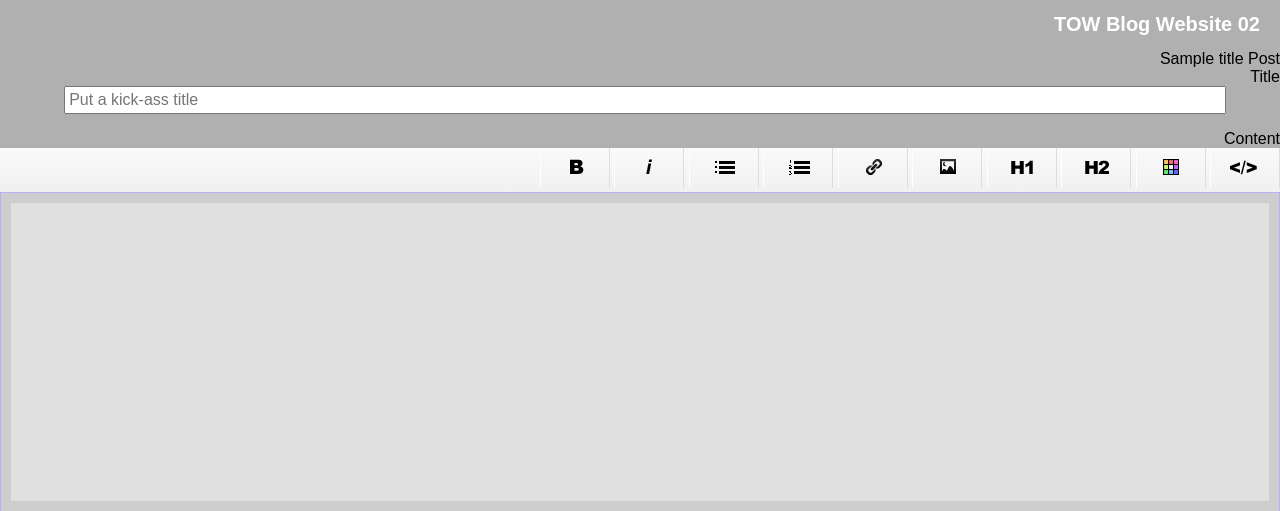
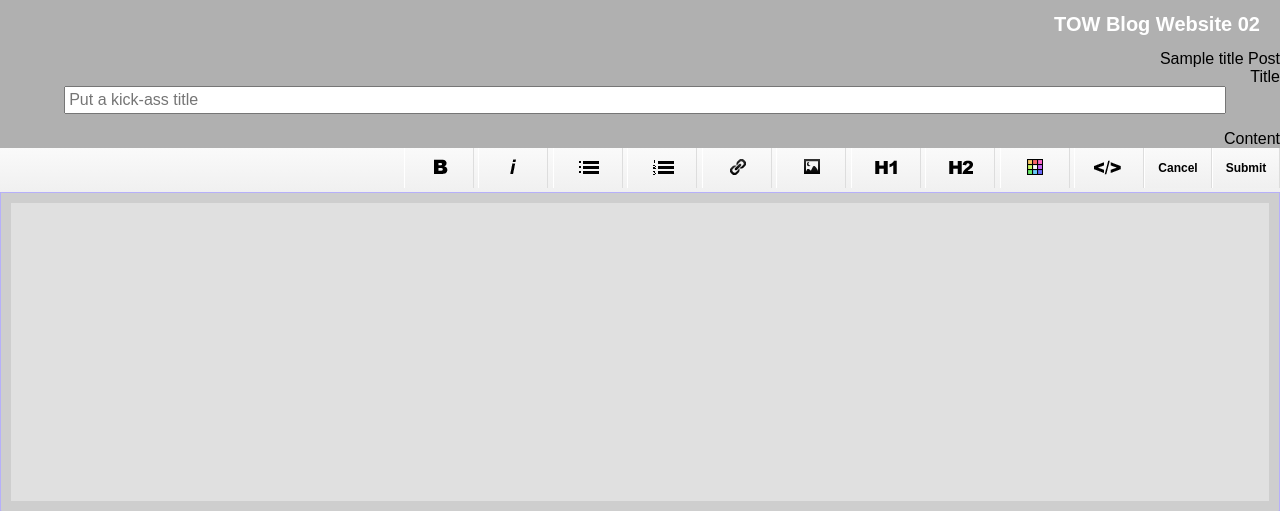
Before and after one commit to HexagonSystems/TeamOfWinBlog, a PHP site: template view/EditPostViewTemplate.php in a window 1280 px wide. Shown: the top 511 px of the page. Run offline with PHP 8.4, Linux system fonts and the light colour scheme; the template is opened without the code that fills it: most values are stand-ins (such as "Sample title", 1, 10 or a date in 2020).

Commit message:
[ADDED] Create Posts

```diff
--- a/includes/wysiwygeditor/stylesheet.css
+++ b/includes/wysiwygeditor/stylesheet.css
@@ -41,9 +41,10 @@ textarea:focus {
   background-image: -ms-linear-gradient(bottom, rgb(240,240,240) 0%, rgb(250,250,250) 100%);
   /*box-shadow: 1px 1px 2px 0 rgba(0, 0, 0, 0.3);*/
 }
+
 [data-wysihtml5-command],
 [data-wysihtml5-action],
-.fore-color {
+.fore-color{
   position: relative;
   border-right: 1px solid #ddd;
   border-left: 1px solid #fff;
@@ -53,6 +54,33 @@ textarea:focus {
   cursor: pointer;
   height: 40px;
   width: 68px;
+}
+
+.save {
+  position: relative;
+  list-style: none;
+  display: inline;
+}
+.save input{
+  font-size: 12px;
+  display: block;
+  cursor: pointer;
+  height: 40px;
+  width: 68px;
+  float:right;
+  text-align: center;
+  border-right: 1px solid #ddd;
+  border-left: 1px solid #fff;
+  font-weight: bold;
+  margin: 0;
+  background: #f6f6f6;
+  background-image: linear-gradient(bottom, rgb(240,240,240) 0%, rgb(250,250,250) 100%);
+  background-image: -o-linear-gradient(bottom, rgb(240,240,240) 0%, rgb(250,250,250) 100%);
+  background-image: -moz-linear-gradient(bottom, rgb(240,240,240) 0%, rgb(250,250,250) 100%);
+  background-image: -webkit-linear-gradient(bottom, rgb(240,240,240) 0%, rgb(250,250,250) 100%);
+  background-image: -ms-linear-gradient(bottom, rgb(240,240,240) 0%, rgb(250,250,250) 100%);
+  border-bottom: none;
+  border-top: none;
 }
 
 [data-wysihtml5-command]:after,
--- a/model/Post.php
+++ b/model/Post.php
@@ -15,6 +15,7 @@ class Post extends Article
             $statement = "SELECT `postid`, `title`, `displayStatus`, `content`, `creationDate`, `username`
                     FROM `posts`
                     WHERE `displayStatus` = 'published'
+                    ORDER BY  `creationDate` DESC
                     LIMIT :startPost, :endPost";
 
             $query = $this->database->prepare($statement);
@@ -88,6 +89,7 @@ class Post extends Article
      */
     public function create($post = array())
     {
+        //'title' => '', 'displayStatus' => '', 'ACL' => '', 'content' => '', 'username' => ''
         if (empty($post)) {
 
             throw new Exception('Create requires an Array of values');
@@ -134,6 +136,8 @@ class Post extends Article
 
         $this->setPostid($this->database->lastInsertId());
 
+        $this->load($this->getPostid());
+        var_dump($this);
         return(true);
     }
 
--- a/view/EditPostViewTemplate.php
+++ b/view/EditPostViewTemplate.php
@@ -1,5 +1,5 @@
 <header><?=$title ?> Post</header>
-<form action="index.php?location=registerPage&action=changepassword" method="POST">
+<form action="index.php?location=postPage&action=publishPost" method="post">
     <label>Title <input type="text" placeholder="Put a kick-ass title" name="title"></label>
     <label>Content
   <div class="wysihtml5">
@@ -28,6 +28,8 @@
             </ul>
           </li>
           <li data-wysihtml5-action="change_view" title="Show HTML" class="action"></li>
+          <li title="Save Post" class="save"><input type="submit" value="Submit" /></li>
+          <li title="Cancel Post" class="save"><input type="reset" value="Cancel" /></li>
         </ul>
       </header>
       <div data-wysihtml5-dialog="createLink" style="display: none;">
@@ -46,10 +48,10 @@
         <a data-wysihtml5-dialog-action="save">OK</a>&nbsp;<a data-wysihtml5-dialog-action="cancel">Cancel</a>
       </div>
     </div>
-        <textarea id="wysihtml5-editor" spellcheck="false" wrap="off" autofocus placeholder="Enter something ...">
+        <textarea name="content" id="wysihtml5-editor" spellcheck="false" wrap="off" autofocus placeholder="Enter something ...">
           </textarea>
         </div>
-
+</form>
         <script>
         var editor = new wysihtml5.Editor("wysihtml5-editor", {
           toolbar:     "wysihtml5-editor-toolbar",
--- a/view/LoginView.php
+++ b/view/LoginView.php
@@ -12,9 +12,7 @@ class LoginView
      * Holds render status of view.
     */
     private $render = FALSE;
-    private $header = FALSE;
     private $footer = FALSE;
-    private $nav = FALSE;
     /**
      * Accept a template to load
      */
```
Also changed, not shown: controller/BlogController.php (+7 -11 lines), controller/EditPostController.php (+25 -7 lines), controller/LoginController.php (+1 -9 lines), view/BlogView.php (+1 -21 lines).
